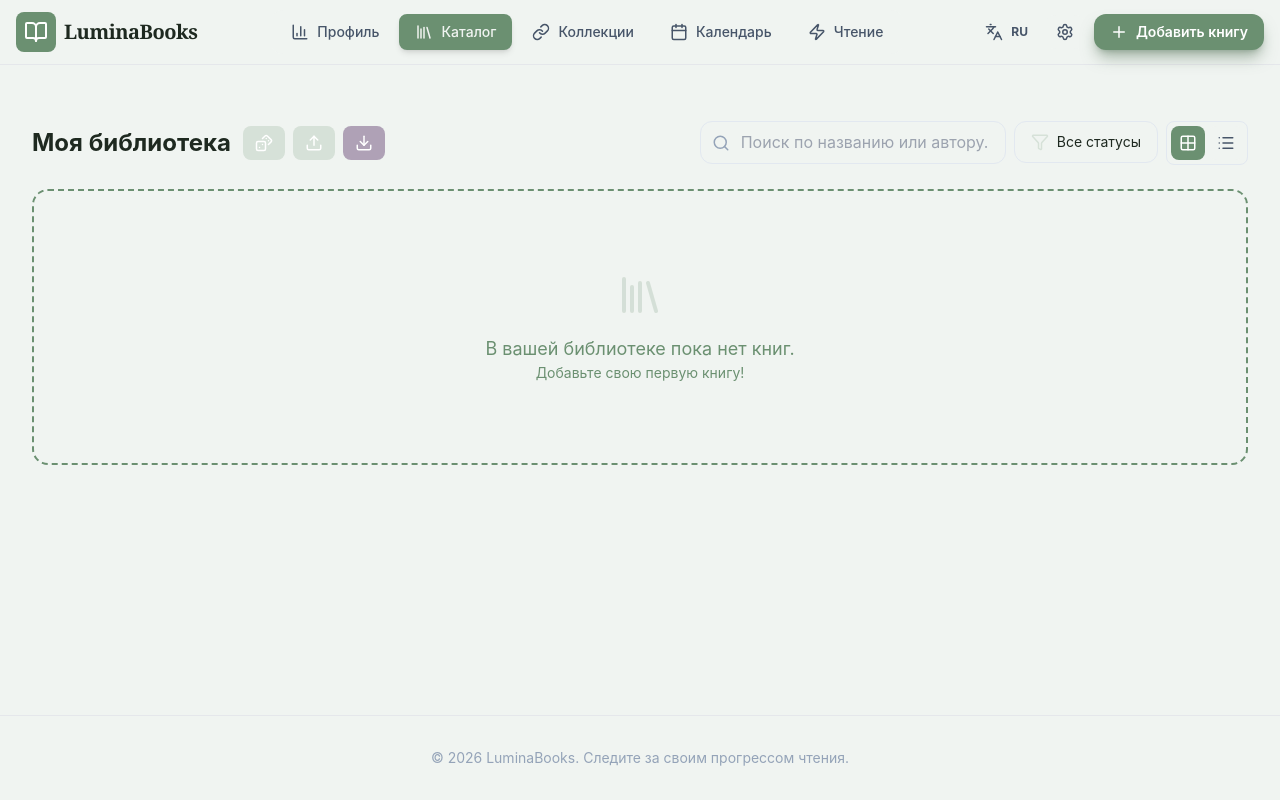
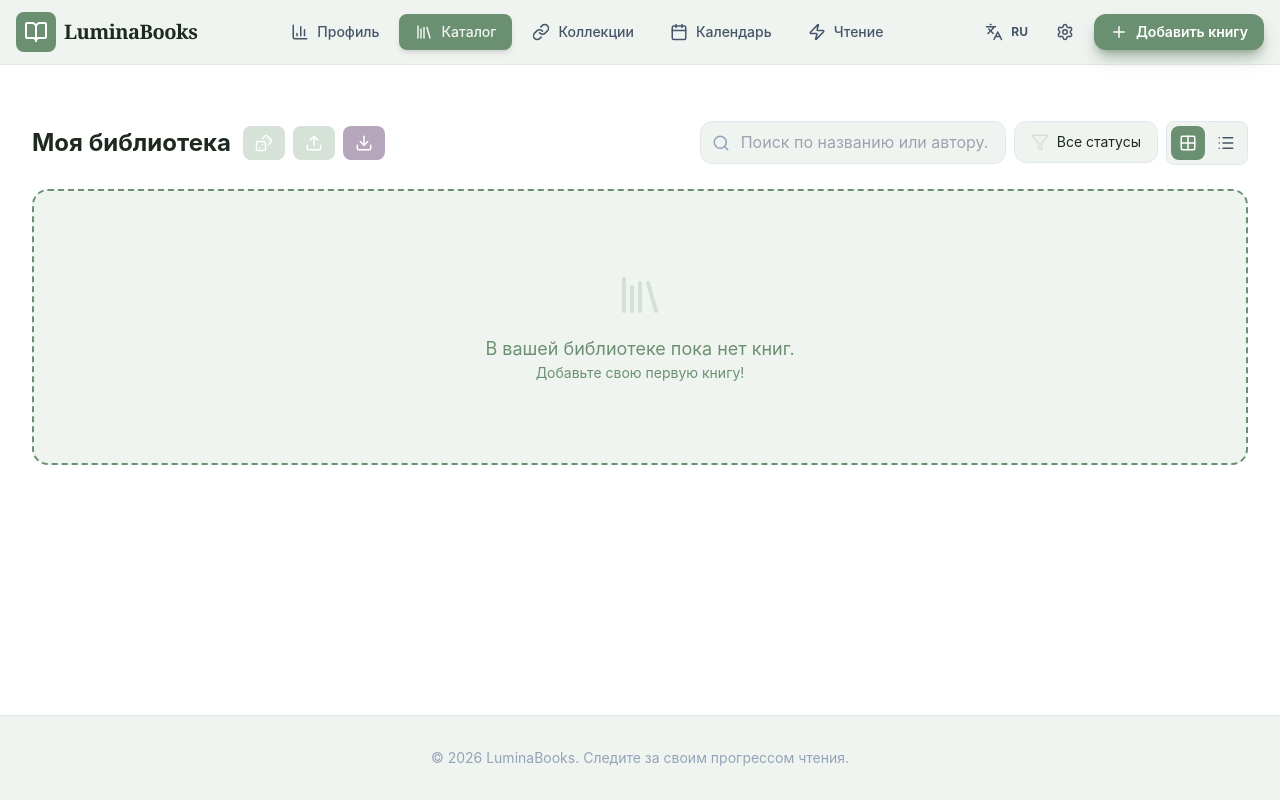
Before and after one commit to onegamerstory/LuminaBooks, a React (Vite) app: page / in a window 1280 px wide. Built offline with nearby package versions, Linux system fonts and the light colour scheme.

Commit message:
изменение фонового цвета

```diff
--- a/index.html
+++ b/index.html
@@ -12,7 +12,7 @@
     <style>
         body {
             font-family: 'Inter', sans-serif;
-            background-color: #f8fafc;
+            background-color: #ffffff;
         }
         .font-serif {
             font-family: 'Playfair Display', serif;
--- a/package.json
+++ b/package.json
@@ -1,7 +1,7 @@
 {
   "name": "luminabooks---personal-book-tracker",
   "private": true,
-  "version": "1.8.3",
+  "version": "1.8.4",
   "type": "module",
   "main": "dist-electron/main.js",
   "scripts": {
--- a/src/App.tsx
+++ b/src/App.tsx
@@ -524,7 +524,7 @@ const App: React.FC = () => {
 
   return (
     <MantineProvider>
-      <div className="min-h-screen bg-[#F0F4F1] flex flex-col">
+      <div className="min-h-screen bg-white flex flex-col">
       <header className={`bg-[#F0F4F1] border-b sticky top-0 z-30 ${isMac ? 'pt-8' : ''}`}>
         <div className="max-w-7xl mx-auto px-4 h-16 flex items-center justify-between">
           <div className="flex items-center gap-2">
```
